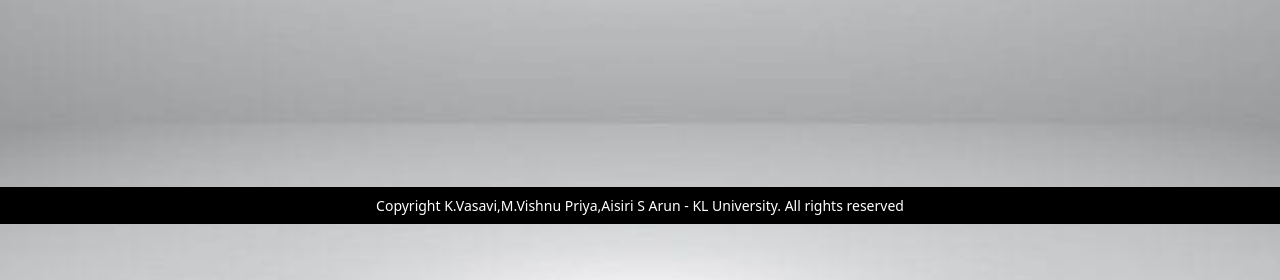
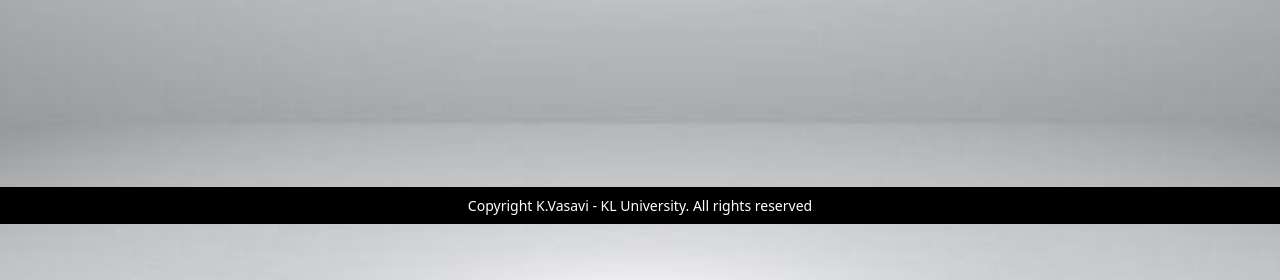
Before and after one commit to kavya1227/woodwonder, a Django app: page / in a window 1280 px wide. Shown: the part 576-856 px from the top of the page. Run offline with Django 5.2, Linux system fonts and the light colour scheme; some libraries are stand-ins or nearby versions; some web fonts are replaced.

```diff
--- a/myapp/templates/projectnavbar.html
+++ b/myapp/templates/projectnavbar.html
@@ -87,7 +87,7 @@
 {% endblock %}
 <footer id="sticky-footer" class=" flex-shrink-O py-2" >
 <div class="container text-center">
-<small>Copyright  K.Vasavi,M.Vishnu Priya,Aisiri S Arun - KL University. All rights reserved </small>
+<small>Copyright  K.Vasavi - KL University. All rights reserved </small>
 </div>
 </footer>
 <style>
```
Also changed, not shown: db.sqlite3, 1 other file.
